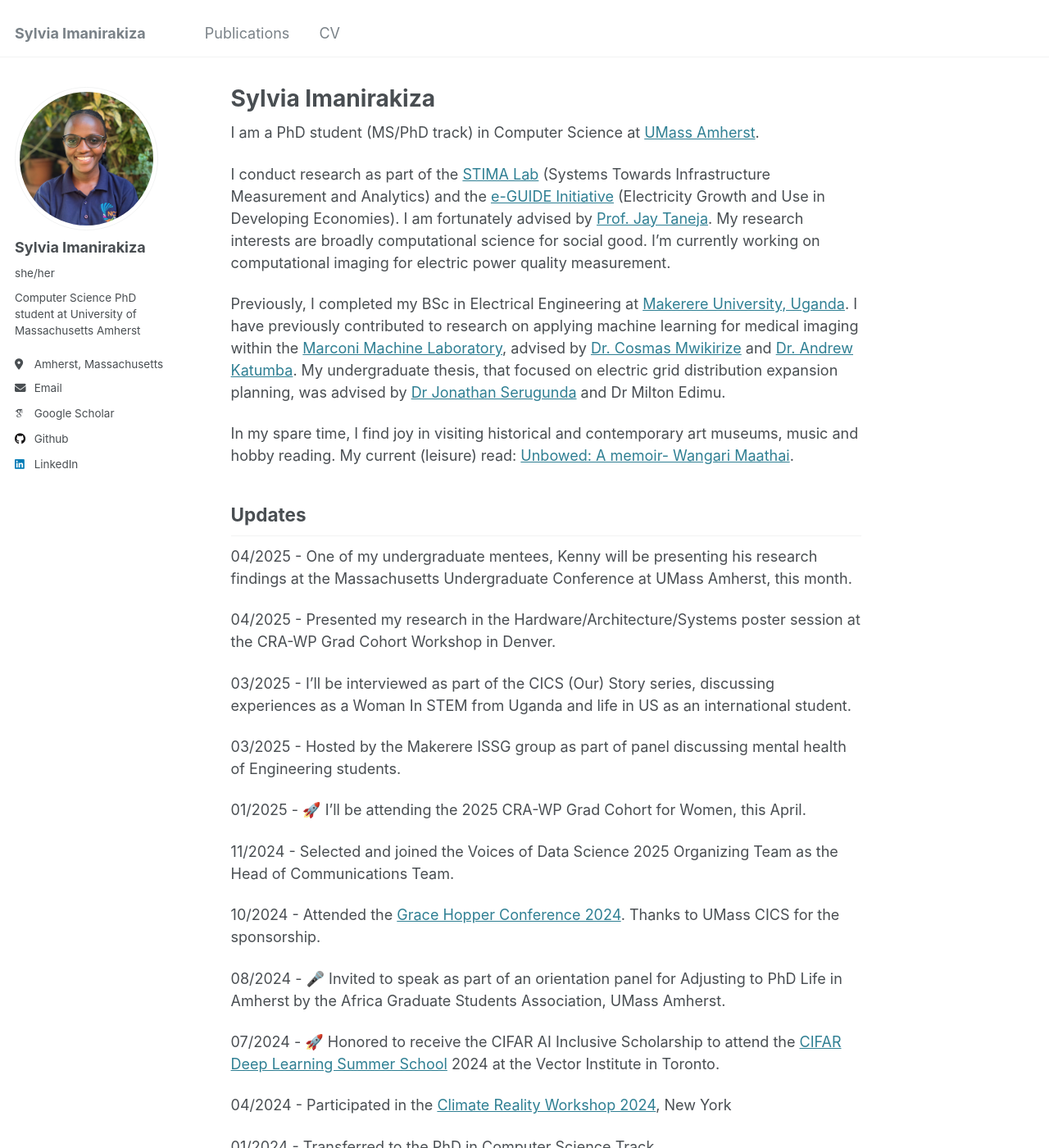
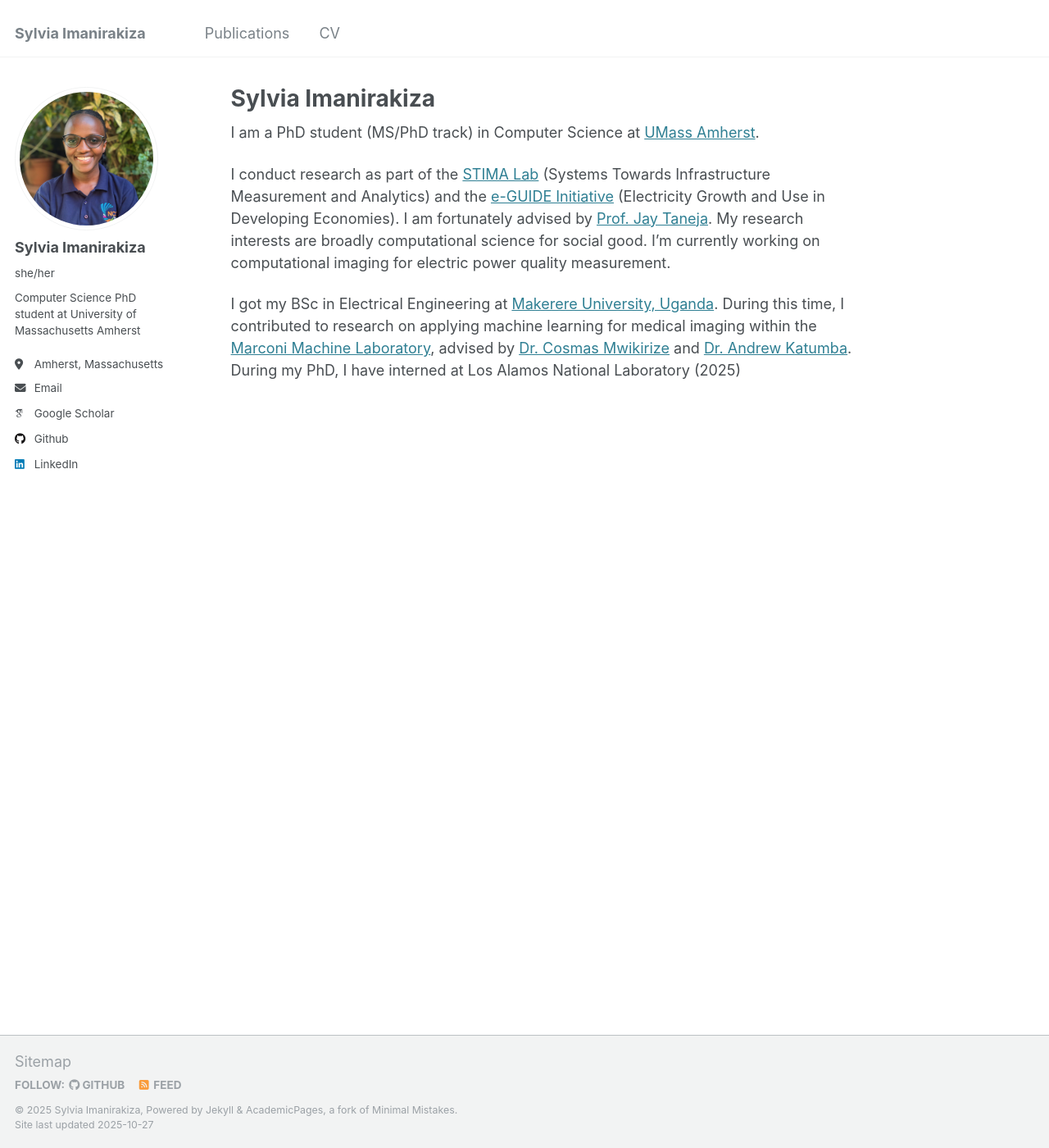
Before and after one commit to simanirakiza/simanirakiza.github.io, a Jekyll site: the page built from _pages/about.md, in a window 1280 px wide and 1400 px high. Shown: the whole window at 82% size. Built offline with Jekyll 4.4.1, drawn with Linux system fonts in a browser that asks for light colours; some web fonts are replaced; some of the changed text lies outside the part shown.

Commit message:
update bio

```diff
--- a/_pages/about.md
+++ b/_pages/about.md
@@ -11,12 +11,11 @@ I am a PhD student (MS/PhD track) in Computer Science  at [UMass Amherst](https:
 
 I conduct research as part of the [STIMA Lab](https://websites.umass.edu/jtaneja/) (Systems Towards Infrastructure Measurement and Analytics) and the [e-GUIDE Initiative](https://eguide.io/) (Electricity Growth and Use in Developing Economies). I am fortunately advised by [Prof. Jay Taneja](https://websites.umass.edu/jtaneja/). My research interests are broadly computational science for social good. I'm currently working on computational imaging for electric power quality measurement.
 
-Previously, I completed my BSc in Electrical Engineering at [Makerere University, Uganda](https://mak.ac.ug/). I have previously contributed to research on applying machine learning for medical imaging within the [Marconi Machine Laboratory](https://marconilab.org/), advised by [Dr. Cosmas Mwikirize](https://scholar.google.com/citations?user=9rlsHzoAAAAJ&hl=en) and [Dr. Andrew Katumba](https://scholar.google.be/citations?user=APqcOhAAAAAJ&hl=en). My undergraduate thesis, that focused on electric grid distribution expansion planning, was advised by [Dr Jonathan Serugunda](https://scholar.google.com/citations?user=oeuuubUAAAAJ&hl=en) and Dr Milton Edimu.
+I got my BSc in Electrical Engineering at [Makerere University, Uganda](https://mak.ac.ug/). During this time, I contributed to research on applying machine learning for medical imaging within the [Marconi Machine Laboratory](https://marconilab.org/), advised by [Dr. Cosmas Mwikirize](https://scholar.google.com/citations?user=9rlsHzoAAAAJ&hl=en) and [Dr. Andrew Katumba](https://scholar.google.be/citations?user=APqcOhAAAAAJ&hl=en). During my PhD, I have interned at Los Alamos National Laboratory (2025)
 
+<!-- In my spare time, I find joy in visiting historical and contemporary art museums, music and hobby reading. My current (leisure) read: [Unbowed: A memoir- Wangari Maathai](https://www.goodreads.com/book/show/201111.Unbowed). -->
 
-In my spare time, I find joy in visiting historical and contemporary art museums, music and hobby reading. My current (leisure) read: [Unbowed: A memoir- Wangari Maathai](https://www.goodreads.com/book/show/201111.Unbowed).
-
-## Updates
+<!-- ## Updates
 
 04/2025 - One of my undergraduate mentees, Kenny will be presenting his research findings at the Massachusetts Undergraduate Conference at UMass Amherst, this month.
 
@@ -40,4 +39,4 @@ In my spare time, I find joy in visiting historical and contemporary art museums
 
 01/2024 - Transferred to the PhD in Computer Science Track.
 
-09/2023 - Started as a PhD in Electrical and Computer Engineering at UMass Amherst.
+09/2023 - Started as a PhD in Electrical and Computer Engineering at UMass Amherst. -->
```
